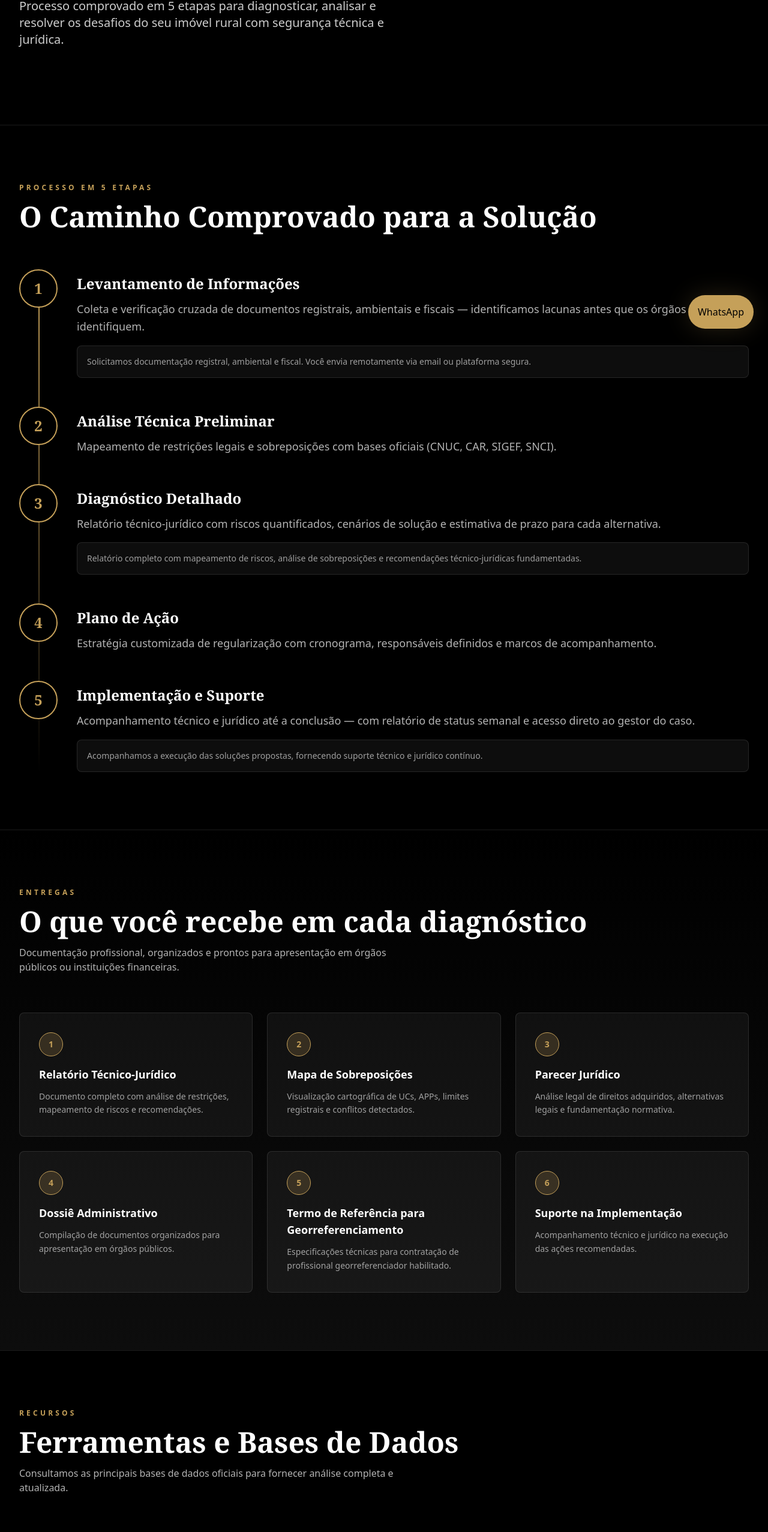
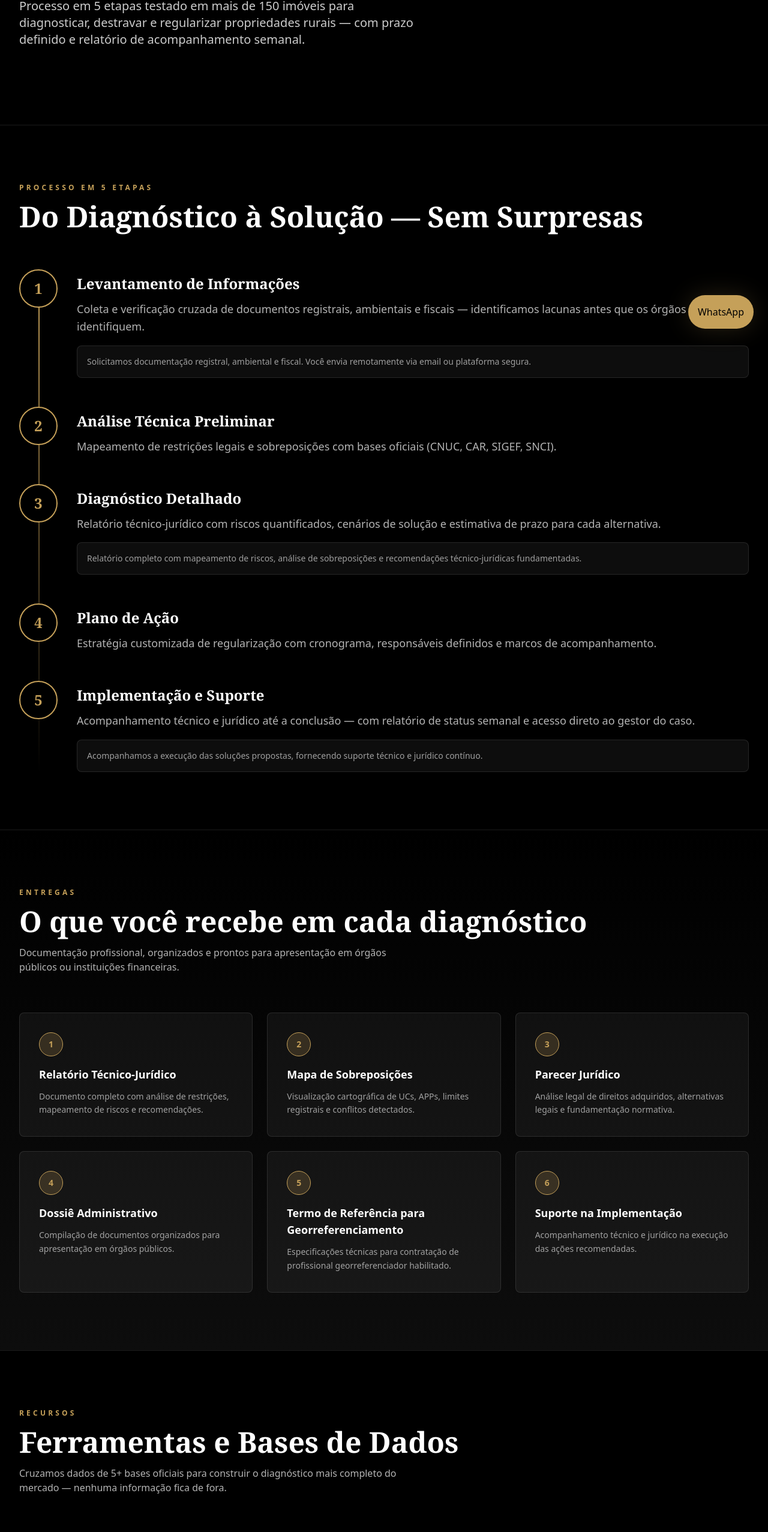
Before and after one commit to ciroramonvaz-stack/site-venturictj, a Next.js app: page /metodologia in a window 1280 px wide. Shown: the part 228-2782 px from the top of the page at 60% size. Built offline with nearby package versions, Linux system fonts and the light colour scheme; a web font is replaced by a local one.

Commit message:
copy: improve metodologia page texts and tool descriptions

```diff
--- a/src/app/metodologia/page.tsx
+++ b/src/app/metodologia/page.tsx
@@ -12,26 +12,26 @@ export default function MetodologiaPage() {
     {
       name: 'SIGEF/INCRA',
       description:
-        'Sistema de Gestão Fundiária e base de cadastro nacional de propriedades rurais',
+        'Sistema de Gestão Fundiária e verificamos certificação, limites e pendências registrais',
     },
     {
       name: 'SICAR',
       description:
-        'Sistema de Cadastro Ambiental Rural - informações de restrições ambientais',
+        'Sistema de Cadastro Ambiental Rural - cruzamos restrições ambientais com os limites do seu imóvel',
     },
     {
       name: 'ICMBio/MMA',
       description:
-        'Banco de dados de Unidades de Conservação federais e restrições ambientais',
+        'Mapeamento de UCs federais — identificamos sobreposições e direitos adquiridos',
     },
     {
       name: 'IAT-PR',
       description:
-        'Instituto de Águas do Paraná - restrições ambientais e APPs estaduais',
+        'Restrições ambientais estaduais — APPs, Áreas Úmidas e Zonas de Amortecimento',
     },
     {
       name: 'Cartórios de Registro',
-      description: 'Pesquisa de documentação e histórico registral de imóveis',
+      description: 'Pesquisa de cadeia dominial, ônus reais e histórico registral completo',
     },
   ];
 
@@ -48,7 +48,7 @@ export default function MetodologiaPage() {
 
             {/* Subtitle */}
             <p className="text-lg md:text-xl text-white/80 max-w-2xl leading-relaxed">
-              Processo comprovado em 5 etapas para diagnosticar, analisar e resolver os desafios do seu imóvel rural com segurança técnica e jurídica.
+              Processo em 5 etapas testado em mais de 150 imóveis para diagnosticar, destravar e regularizar propriedades rurais — com prazo definido e relatório de acompanhamento semanal.
             </p>
           </div>
         </div>
@@ -62,7 +62,7 @@ export default function MetodologiaPage() {
             <div className="mb-16">
               <div className="gold-kicker mb-4">PROCESSO EM 5 ETAPAS</div>
               <h2 className="font-serif text-4xl md:text-5xl font-bold">
-                O Caminho Comprovado para a Solução
+                Do Diagnóstico à Solução — Sem Surpresas
               </h2>
             </div>
 
@@ -183,7 +183,7 @@ export default function MetodologiaPage() {
               Ferramentas e Bases de Dados
             </h2>
             <p className="text-white/70 max-w-2xl">
-              Consultamos as principais bases de dados oficiais para fornecer análise completa e atualizada.
+              Cruzamos dados de 5+ bases oficiais para construir o diagnóstico mais completo do mercado — nenhuma informação fica de fora.
             </p>
           </div>
 
```
